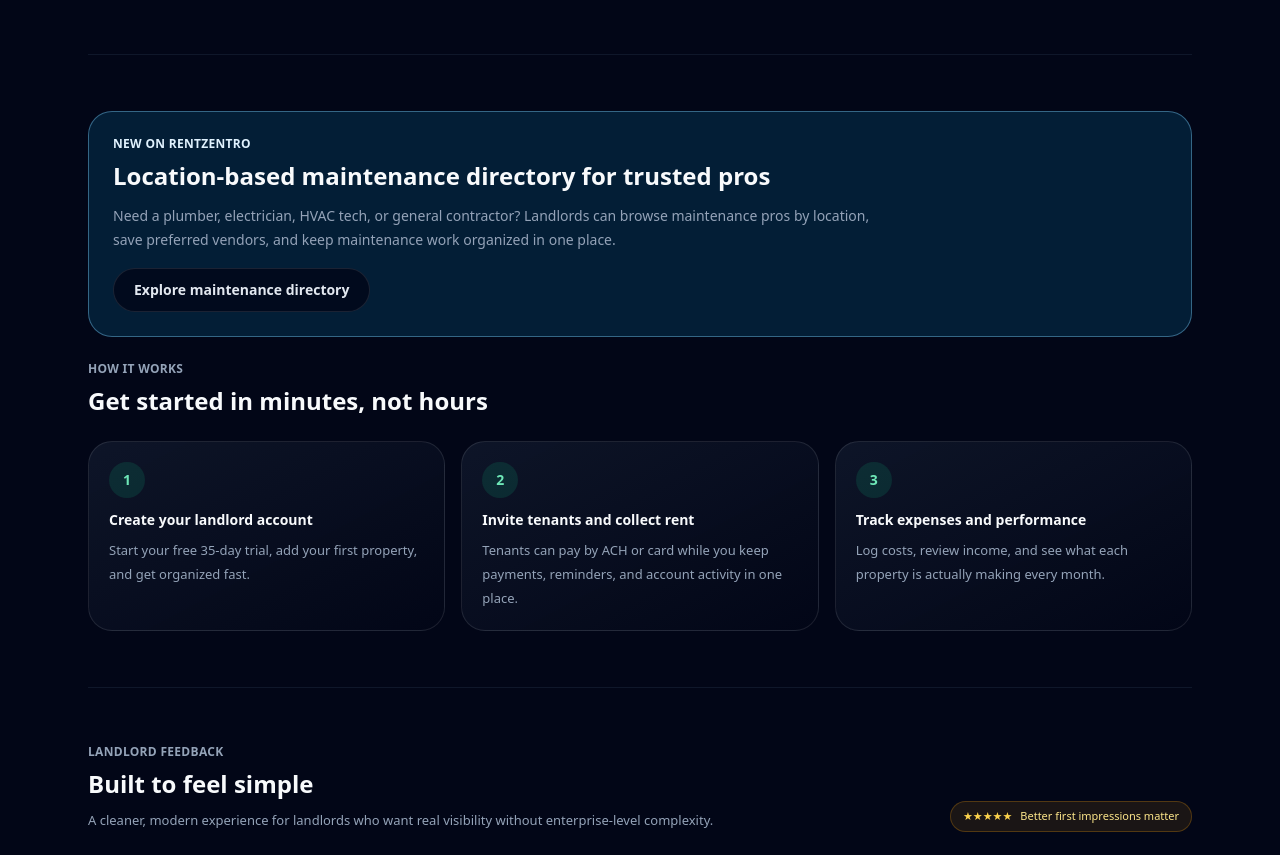
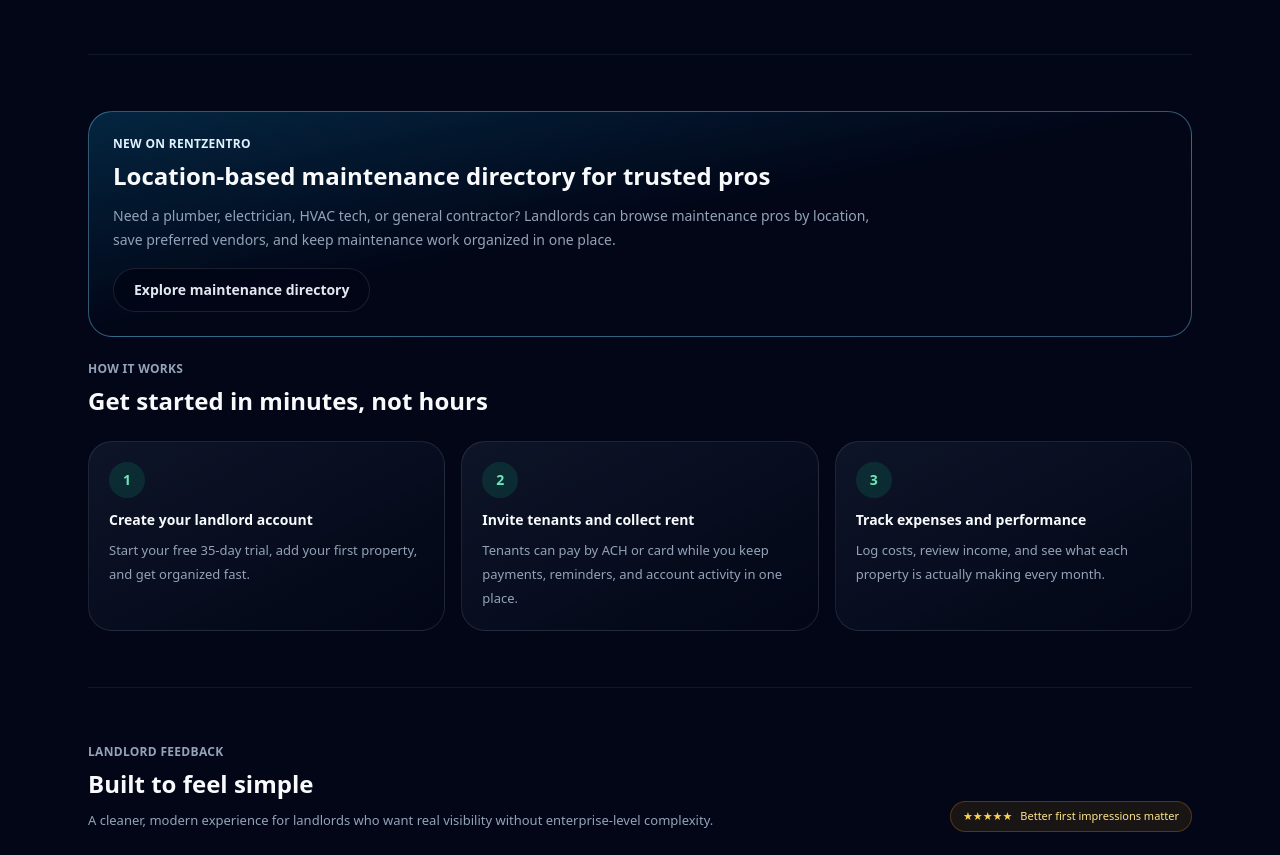
Before and after one commit to rentzentro/rentzentro-app, a Next.js app: page / in a window 1280 px wide. Shown: the part 4389-5244 px from the top of the page. Built offline with nearby package versions, Linux system fonts and the light colour scheme; no server answers; the database is empty.

Commit message:
Add faded blue gradient to maintenance directory promo

```diff
--- a/app/page.tsx
+++ b/app/page.tsx
@@ -1035,7 +1035,7 @@
         </section>
 
         <section className="rz-fade-up rz-delay-7 border-t border-slate-900 py-14">
-          <div className="mb-6 rounded-3xl border border-sky-300/40 bg-sky-500/15 p-5 sm:p-6">
+          <div className="mb-6 rounded-3xl border border-sky-300/40 bg-gradient-to-br from-sky-500/20 via-slate-950 to-slate-950 p-5 sm:p-6">
             <p className="text-xs font-semibold uppercase tracking-wide text-sky-100">
               New on RentZentro
             </p>
```
